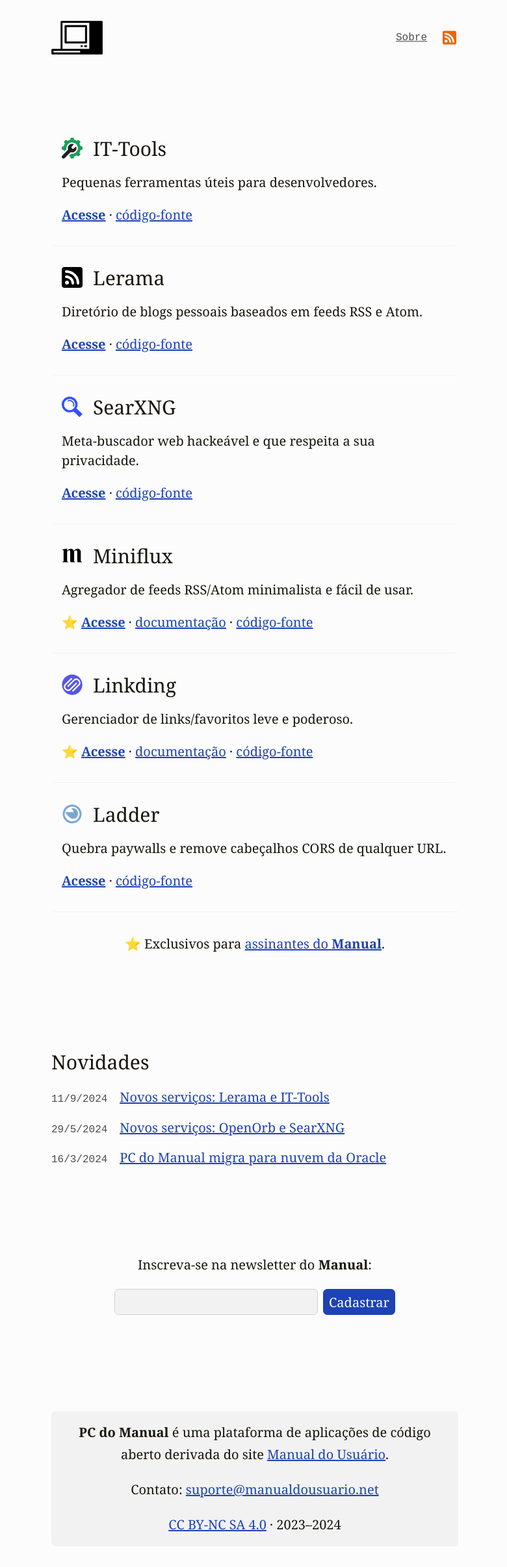
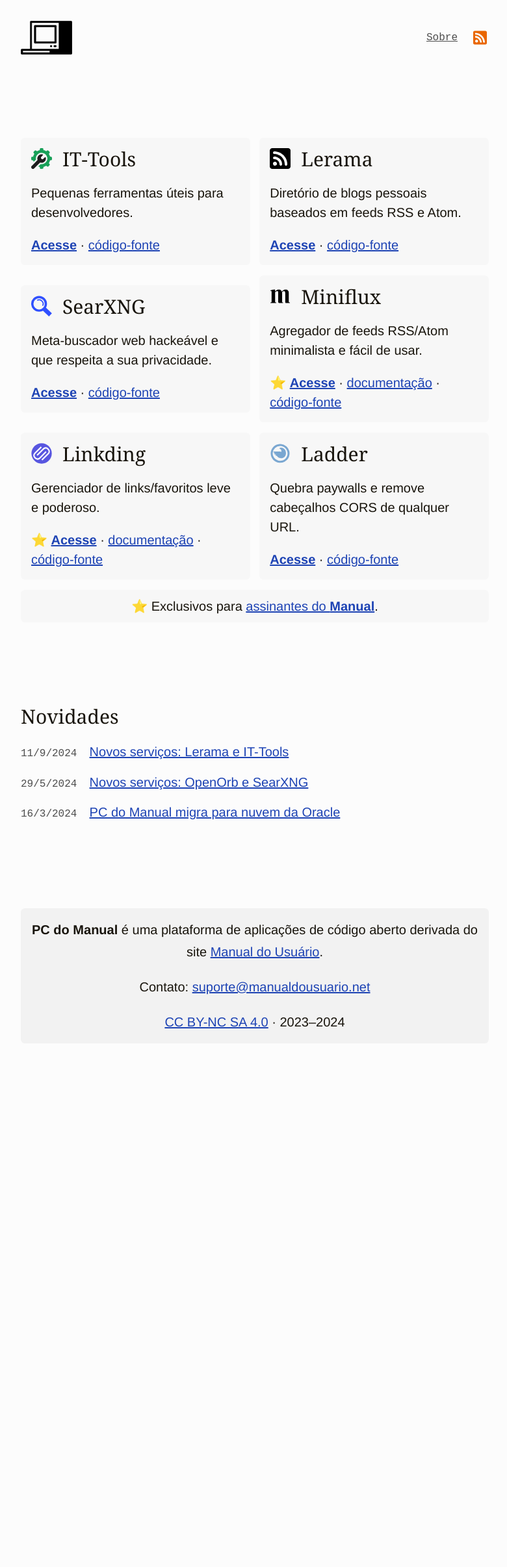
Before and after one commit to manualdousuario/pcdomanual-site, a Jekyll site: the page built from index.html, in a window 1280 px wide. Shown: the whole page at 65% size, without its empty margins (248-1028 px from the left). Built offline with Jekyll 4.4.1, drawn with Linux system fonts in a browser that asks for light colours; after the commit the page ends 1638 px from its top, so only the background shows below that.

Commit message:
Altera leiaute da capa para colunas

```diff
--- a/_includes/footer.html
+++ b/_includes/footer.html
@@ -1,14 +1,3 @@
-<div class="footer-newsletter">
-  <p>Inscreva-se na newsletter do <strong>Manual</strong>:</p>
-  <form action="https://sendy.manualdousuario.net/subscribe" method="post" accept-charset="utf-8">
-    <label for="bd-email" style="display: none">E-mail</label>
-    <input type="email" name="email" id="bd-email" required>
-      <input type="hidden" name="list" value="5hbIBhgttipQeZXjMcG0jA">
-      <input type="hidden" name="subform" value="yes">
-    <button type="submit">Cadastrar</button>
-  </form>
-</div>
-
   <footer>
     <p><strong>PC do Manual</strong> é uma plataforma de aplicações de código aberto derivada do site <a href="https://manualdousuario.net">Manual do Usuário</a>.</p>
     <p>Contato: <a href="mailto:suporte@manualdousuario.net">suporte@manualdousuario.net</a></p>
--- a/_layouts/loop.html
+++ b/_layouts/loop.html
@@ -47,7 +47,7 @@
       <p><a href="https://parede.pcdomanual.com/" class="link-app">Acesse</a> &middot; <a href="https://github.com/everywall/ladder">código-fonte</a></p>
     </div>
 
-    <p style="text-align: center">⭐️ Exclusivos para <a href="https://manualdousuario.net/apoie/">assinantes do <strong>Manual</strong></a>.</p>
+    <p class="exclusivos">⭐️ Exclusivos para <a href="https://manualdousuario.net/apoie/">assinantes do <strong>Manual</strong></a>.</p>
   </div>
   <h2>Novidades</h2>
   <ul class="lista-noticias">
--- a/assets/style.css
+++ b/assets/style.css
@@ -52,7 +52,7 @@
 
 body {
 	background-color: var(--cor-background);
-	font-family: var(--ff-base);
+	font-family: var(--ff-accent);
 	color: var(--cor-text);
 	font-size: var(--fs-0);
 	line-height: 170%;
@@ -154,7 +154,7 @@
 .footer-newsletter,
 .single article.entry,
 .entry_page {
-	width: min(100% - 1rem, 56ch);
+	width: min(100% - 1rem, 720px);
 	margin-inline: auto;
 }
 
@@ -266,8 +266,7 @@
 	text-align: center;
 	background-color: var(--cor-background-alt);
 	padding: 1rem;
-	margin: 0;
-	width: 100%;
+	border-radius: var(--pos-curvada);
 }
 
 footer img {
@@ -312,18 +311,26 @@
 /* Capa */
 .blocos-de-apps {
 	display: flex;
-	flex-direction: column;
+	flex-direction: row;
 	flex-wrap: wrap;
 	justify-content: space-between;
-	gap: 2rem;
+	row-gap: 1rem;
 	margin-bottom: var(--pos-grande-salto);
+	align-items: center;
 }
 
-.bloco-app {
+.bloco-app,
+.exclusivos {
 	width: 100%;
-	padding: 0 1rem 2rem;
+	padding: 1rem;
 	border-radius: var(--pos-curvada);
-	border-bottom: 1px solid var(--cor-background-alt);
+	background-color: var(--cor-link-externo);
+}
+.exclusivos {
+	text-align: center;
+	flex-grow: 2;
+	margin-bottom: 0;
+	padding: .5rem;
 }
 
 .bloco-app img {
@@ -382,6 +389,10 @@
 		width: 50%;
 	}
 
+	.bloco-app {
+		width: 49%;
+	}
+
 	.single .pos-post {
 		flex-direction: row;
 	}
@@ -391,7 +402,6 @@
 	}
 
 	footer {
-		width: min(100% - 1rem, 56ch);
 		margin: 0 auto 2rem;
 		border-radius: var(--pos-curvada);
 	}
```
Also changed, not shown: Gemfile.lock.
